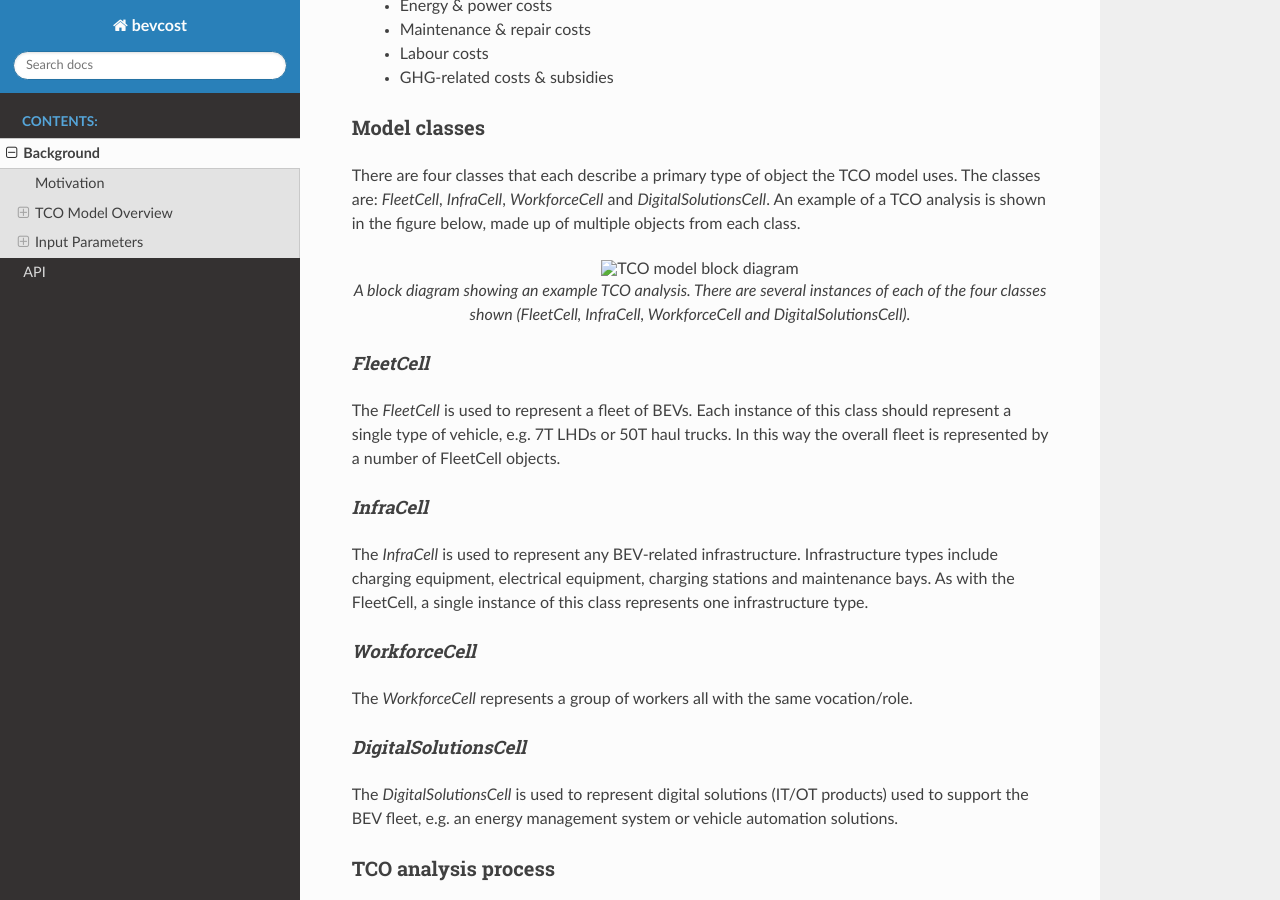
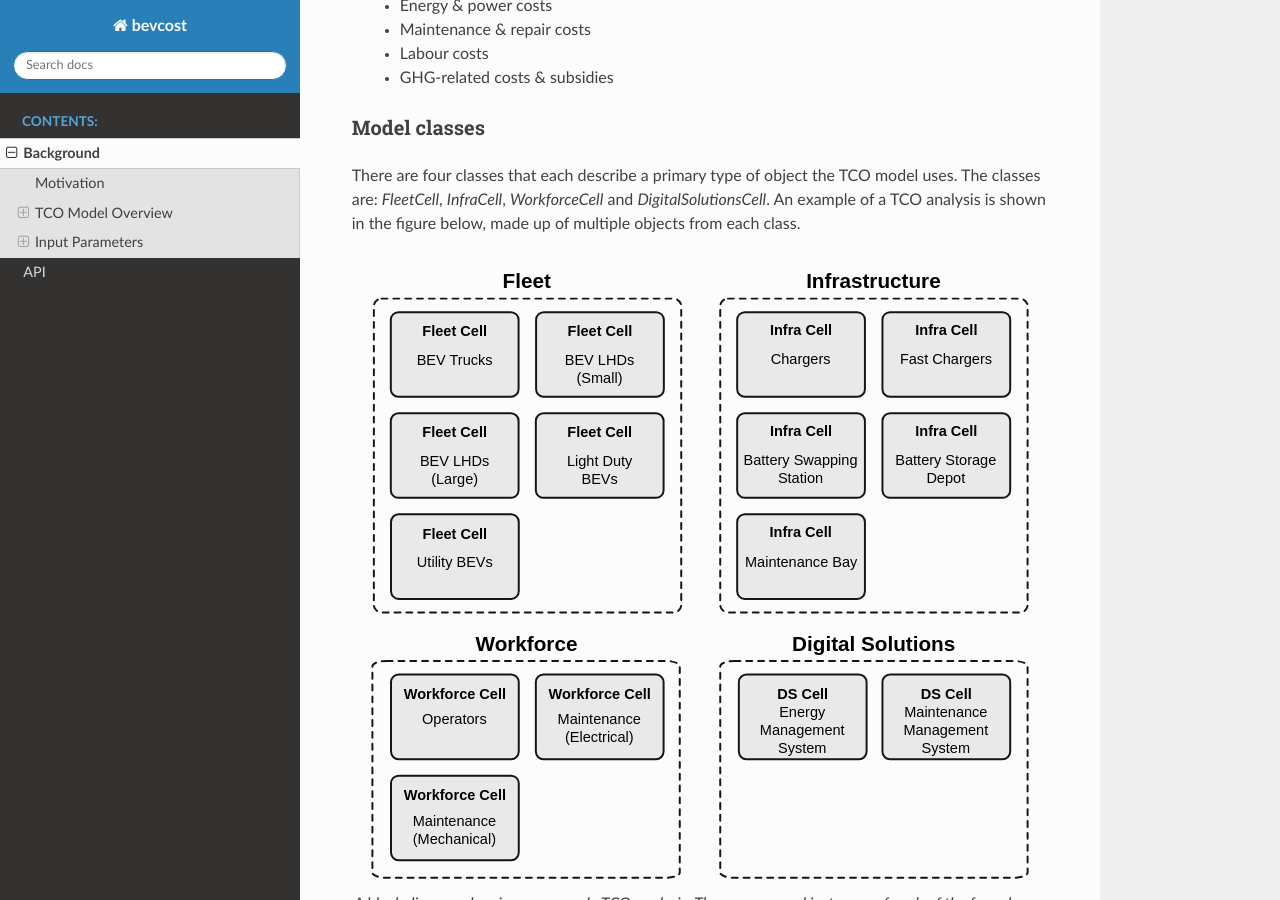
Before and after one commit to 6synct-Consulting-Inc/bevcost, a Sphinx documentation site: the page built from docs/source/background.rst, in a window 1280 px wide and 900 px high, scrolled down 1563 px. Built offline with Sphinx 7.4.7 and the Read the Docs theme 3.1.0, drawn with Linux system fonts in a browser that asks for light colours.

Commit message:
Moving image files

```diff
--- a/docs/source/background.rst
+++ b/docs/source/background.rst
@@ -39,7 +39,7 @@ Model classes
 -------------
 There are four classes that each describe a primary type of object the TCO model uses. The classes are: *FleetCell*, *InfraCell*, *WorkforceCell* and *DigitalSolutionsCell*. An example of a TCO analysis is shown in the figure below, made up of multiple objects from each class.
 
-.. figure:: /_static/images/TCO_Model.svg
+.. figure:: /images/TCO_Model.svg
    :align: center
    :alt: TCO model block diagram
 
```
Also changed, not shown: other parts of docs/source/background.rst (+1 -1 lines), docs/source/images/TCO_Analysis_Methodology.svg (renamed from docs/images/TCO_Analysis_Methodology.svg), docs/source/images/TCO_Model.svg (renamed from docs/images/TCO_Model.svg).
